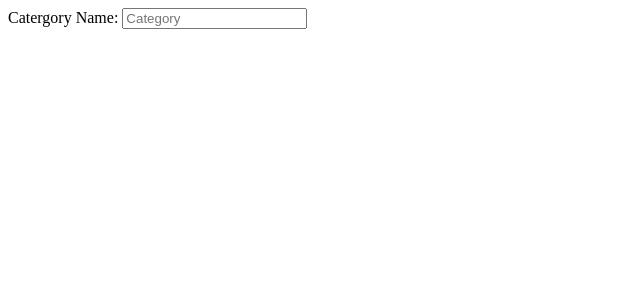
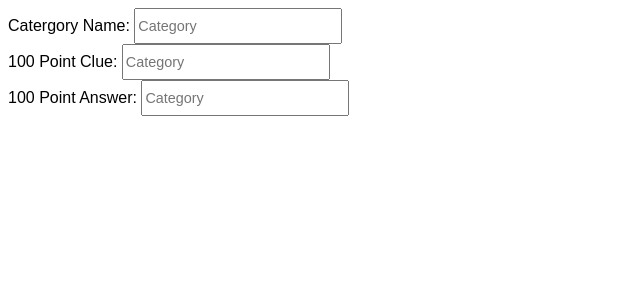
Before and after one commit to teamupcube/jeopardy_for_teachers_app, a Vue app in the folder app/: page /form in a window 1280 px wide. Shown: the top 300 px of the page, without its empty margins (0-640 px from the left). Built offline with nearby package versions, Linux system fonts and the light colour scheme.

Commit message:
made home, categoryform, and makegameboard components

```diff
--- a/app/src/components/CategoryForm.vue
+++ b/app/src/components/CategoryForm.vue
@@ -1,9 +1,17 @@
 <template>
   <div>
-    <form>
+    <form class="category-form">
       <div>Catergory Name:
-        <input type="text"
+        <input class="category-text" type="text"
           name="category-name" placeholder="Category" required>
+      </div>
+      <div>100 Point Clue:
+        <input class="category-text" type="text"
+          name="category-name" placeholder="Category" required>
+      </div>
+      <div>100 Point Answer:
+        <input class="category-text" type="text"
+          :name="`category${categoryNumber}-name`" placeholder="Category" required>
       </div>
     </form>
 
@@ -15,9 +23,23 @@
 <script>
 export default {
 
-}
+  methods: {
+
+  }
+
+};
 </script>
 
-<style>
+<style scoped>
+
+  .category-form {
+    font-family: sans-serif;
+  }
+
+  .category-text {
+    width: 200px;
+    height: 30px;
+    font-size: .9em;
+  }
 
 </style>
--- a/app/src/components/Home.vue
+++ b/app/src/components/Home.vue
@@ -8,7 +8,7 @@
 <script>
 export default {
 
-}
+};
 </script>
 
 <style>
```
Also changed, not shown: 1 other file (tests, documents, lock files or other folders).
